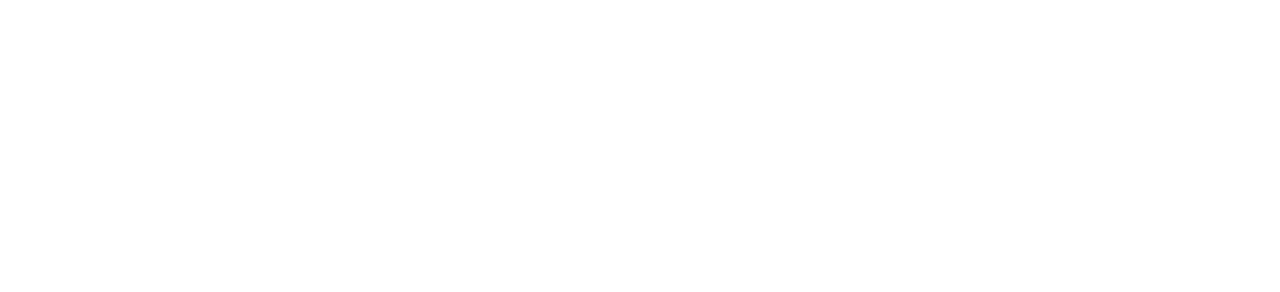
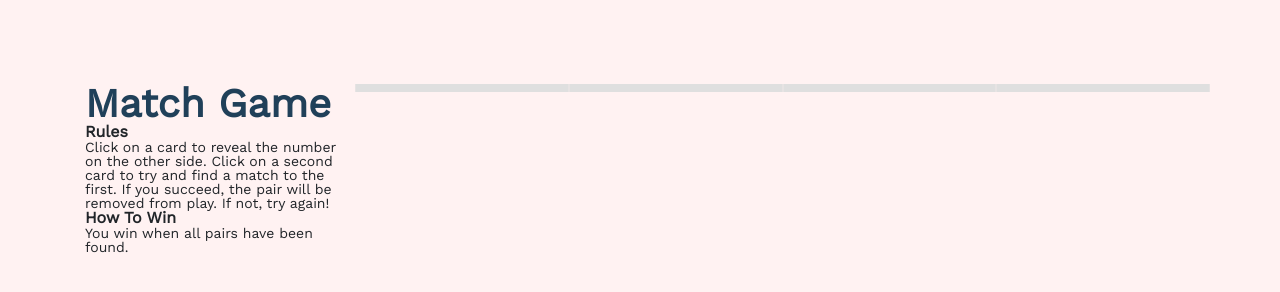
Before and after one commit to ThGnommy/Match-Game, a plain HTML site: page index.html in a window 1280 px wide. Drawn offline with nearby package versions, Linux system fonts and the light colour scheme.

Commit message:
link favicon and add div for the cards

```diff
--- a/index.html
+++ b/index.html
@@ -2,19 +2,83 @@
 <html>
 <head>
   <title>Match Game</title>
+
   <link rel="stylesheet" href="https://maxcdn.bootstrapcdn.com/bootstrap/4.0.0/css/bootstrap.min.css" integrity="sha384-Gn5384xqQ1aoWXA+058RXPxPg6fy4IWvTNh0E263XmFcJlSAwiGgFAW/dAiS6JXm" crossorigin="anonymous">
-  <link rel="stylesheet" href="resources/css/style.css">
+  <link href="https://fonts.googleapis.com/css?family=Work+Sans" rel="stylesheet">
+  <link rel="stylesheet" href="./resources/css/reset.css">
+  <link rel="stylesheet" href="./resources/css/style.css">
+  <link href="favicon.png" rel="icon" type="image/x-icon" />
 </head>
 <body>
 
   <div class="container">
     <div class="row">
       <div class="col-md-3 col-xs-12">
-
+        <h1>Match Game</h1>
+        <h2>Rules</h2>
+        <p>Click on a card to reveal the number on the other side. Click on a
+          second card to try and find a match to the first. If you succeed, the
+          pair will be removed from play. If not, try again!</p>
+        <h2>How To Win</h2>
+        <p>You win when all pairs have been found.</p>
       </div>
 
       <div class="col-md-9 col-xs-12" id="game">
 
+        <div class="row">
+
+          <div class="card col-3">
+
+          </div>
+          <div class="card col-3">
+
+          </div>
+          <div class="card col-3">
+
+          </div>
+          <div class="card col-3">
+
+          </div>
+          <div class="card col-3">
+
+          </div>
+          <div class="card col-3">
+
+          </div>
+          <div class="card col-3">
+
+          </div>
+          <div class="card col-3">
+
+          </div>
+          <div class="card col-3">
+
+          </div>
+          <div class="card col-3">
+
+          </div>
+          <div class="card col-3">
+
+          </div>
+          <div class="card col-3">
+
+          </div>
+          <div class="card col-3">
+
+          </div>
+          <div class="card col-3">
+
+          </div>
+          <div class="card col-3">
+
+          </div>
+          <div class="card col-3">
+
+          </div>
+
+
+
+        </div>
       </div>
     </div>
 
--- /dev/null
+++ b/resources/css/reset.css
@@ -0,0 +1,48 @@
+/* http://meyerweb.com/eric/tools/css/reset/
+   v2.0 | 20110126
+   License: none (public domain)
+*/
+
+html, body, div, span, applet, object, iframe,
+h1, h2, h3, h4, h5, h6, p, blockquote, pre,
+a, abbr, acronym, address, big, cite, code,
+del, dfn, em, img, ins, kbd, q, s, samp,
+small, strike, strong, sub, sup, tt, var,
+b, u, i, center,
+dl, dt, dd, ol, ul, li,
+fieldset, form, label, legend,
+table, caption, tbody, tfoot, thead, tr, th, td,
+article, aside, canvas, details, embed,
+figure, figcaption, footer, header, hgroup,
+menu, nav, output, ruby, section, summary,
+time, mark, audio, video {
+	margin: 0;
+	padding: 0;
+	border: 0;
+	font-size: 100%;
+	font: inherit;
+	vertical-align: baseline;
+}
+/* HTML5 display-role reset for older browsers */
+article, aside, details, figcaption, figure,
+footer, header, hgroup, menu, nav, section {
+	display: block;
+}
+body {
+	line-height: 1;
+}
+ol, ul {
+	list-style: none;
+}
+blockquote, q {
+	quotes: none;
+}
+blockquote:before, blockquote:after,
+q:before, q:after {
+	content: '';
+	content: none;
+}
+table {
+	border-collapse: collapse;
+	border-spacing: 0;
+}
--- a/resources/css/style.css
+++ b/resources/css/style.css
@@ -0,0 +1,23 @@
+
+@import url('https://fonts.googleapis.com/css?family=Work+Sans');
+
+body {
+  font-family: "Work Sans", sans-serif;
+  font-size: 14px;
+  background-color: rgb(255, 242, 242);
+}
+
+.container {
+  margin-top: 5.25rem;
+}
+
+h1 {
+  font-weight: bold;
+  font-size: 2.5rem;
+  color: rgb(32, 64, 89);
+}
+
+h2 {
+  font-size: 1rem;
+  font-weight: bold;
+}
```
